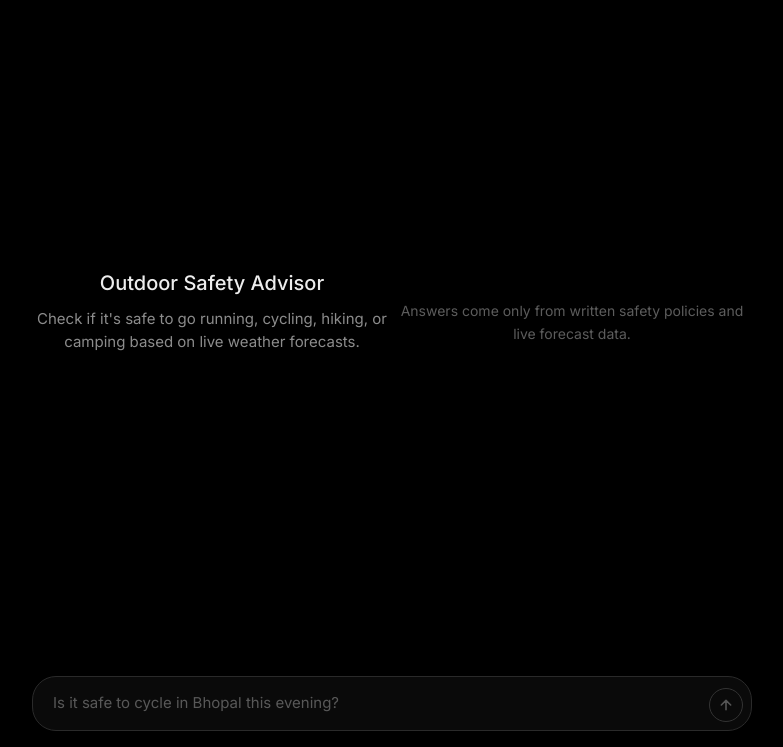
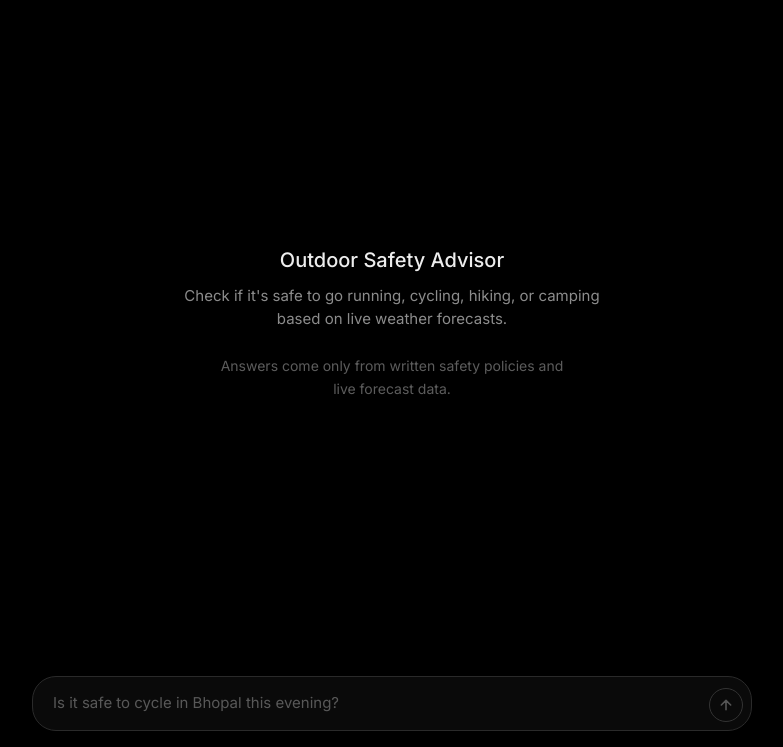
Before and after one commit to om520/weather_advisory_bot, a FastAPI app: page / in a window 1280 px wide. Shown: the part 53-800 px from the top of the page, without its empty margins (248-1031 px from the left). Run offline with FastAPI, Linux system fonts and the light colour scheme.

Commit message:
style: Fix flex layout on empty state so text stacks vertically

```diff
--- a/template/index.html
+++ b/template/index.html
@@ -85,6 +85,7 @@
     #chat.empty #col {
       min-height: 100%;
       display: flex;
+      flex-direction: column;
       align-items: center;
       justify-content: center;
     }
```
